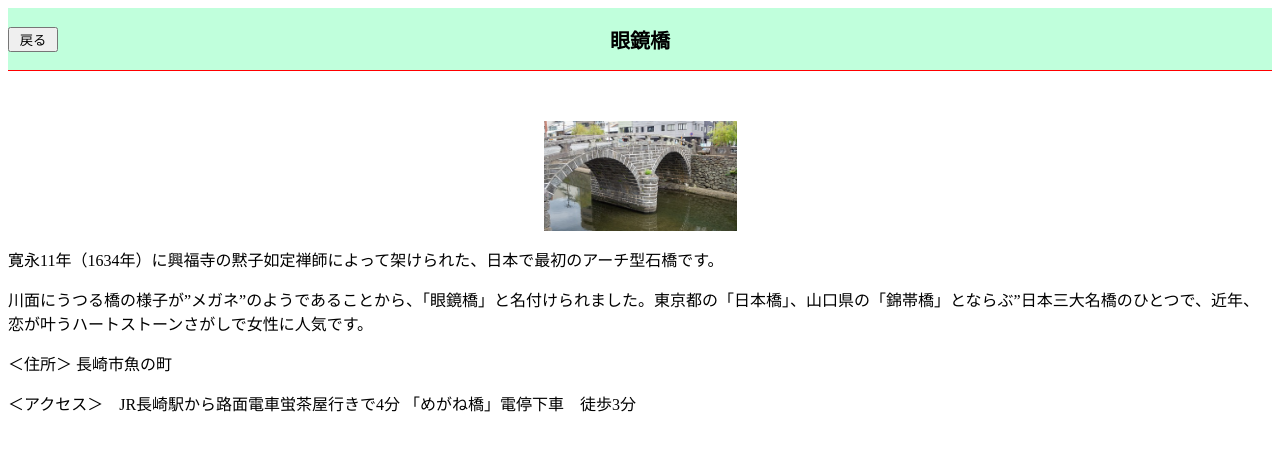
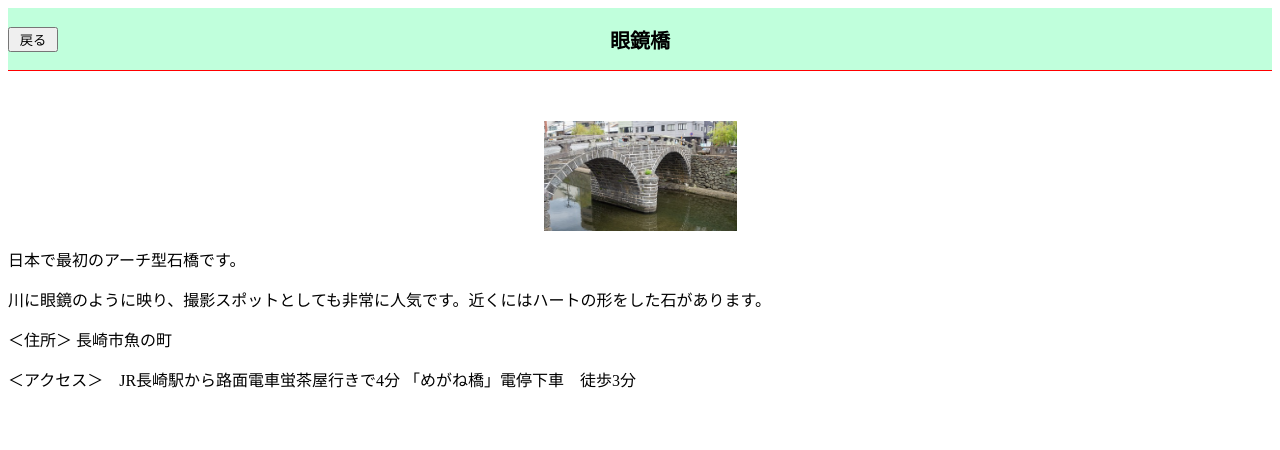
Before and after one commit to shimashoR3/nagasaki, a plain HTML site: page kankou/kagami.html in a window 1280 px wide. Drawn offline with Linux system fonts and the light colour scheme.

Commit message:
Update kagami.html

```diff
--- a/kankou/kagami.html
+++ b/kankou/kagami.html
@@ -13,9 +13,9 @@
        <div></div>
    </nav>
     <img src="megane.jpg"  width="193" height="110"style="display: block; margin: auto;">
-<p>寛永11年（1634年）に興福寺の黙子如定禅師によって架けられた、日本で最初のアーチ型石橋です。</p>
+<p>日本で最初のアーチ型石橋です。</p>
 
-<p>川面にうつる橋の様子が”メガネ”のようであることから、「眼鏡橋」と名付けられました。東京都の「日本橋」、山口県の「錦帯橋」とならぶ”日本三大名橋のひとつで、近年、恋が叶うハートストーンさがしで女性に人気です。</p>
+<p>川に眼鏡のように映り、撮影スポットとしても非常に人気です。近くにはハートの形をした石があります。</p>
        <p>＜住所＞  長崎市魚の町</p>
        <p>＜アクセス＞　JR長崎駅から路面電車蛍茶屋行きで4分
            「めがね橋」電停下車　徒歩3分
```
